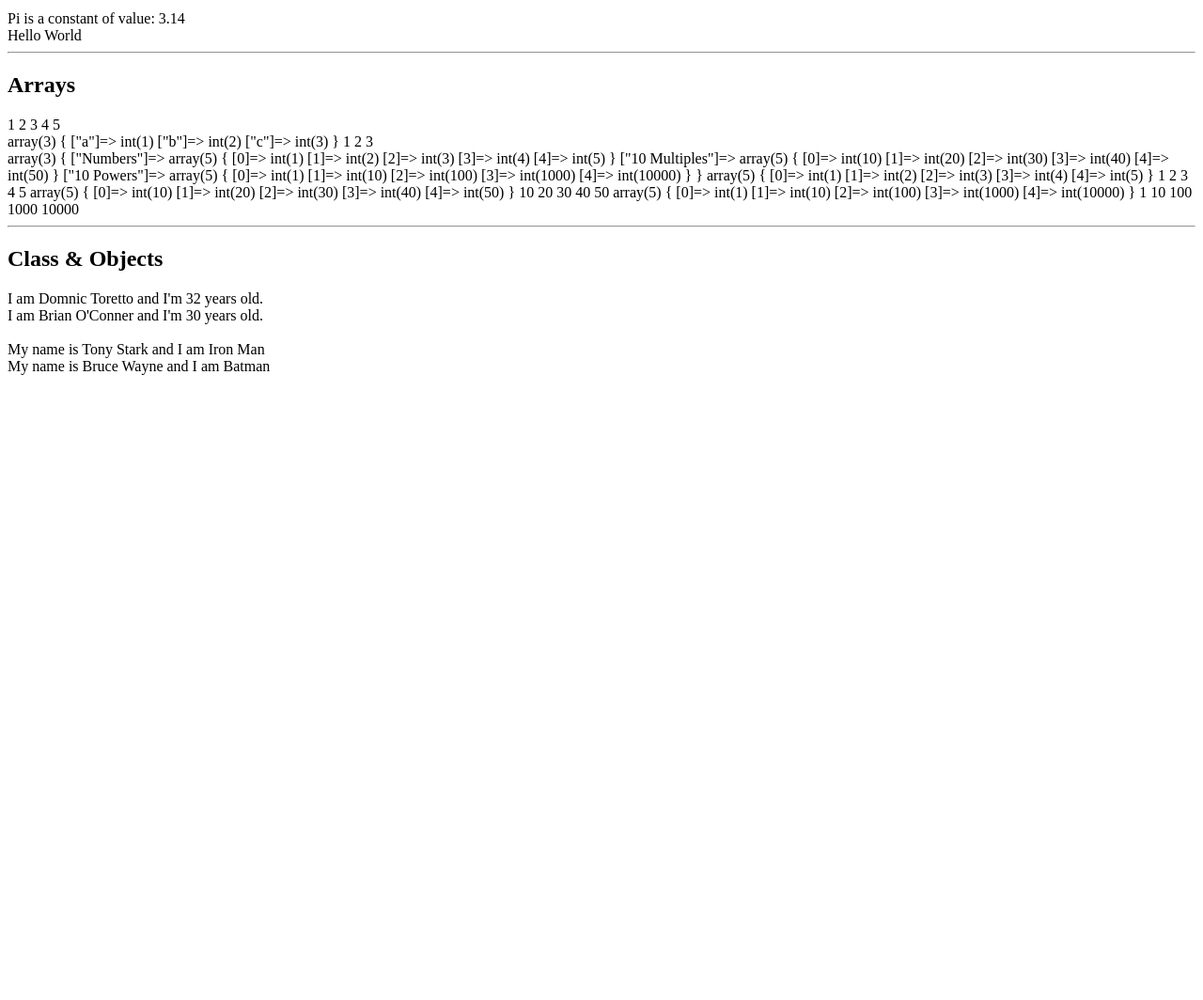
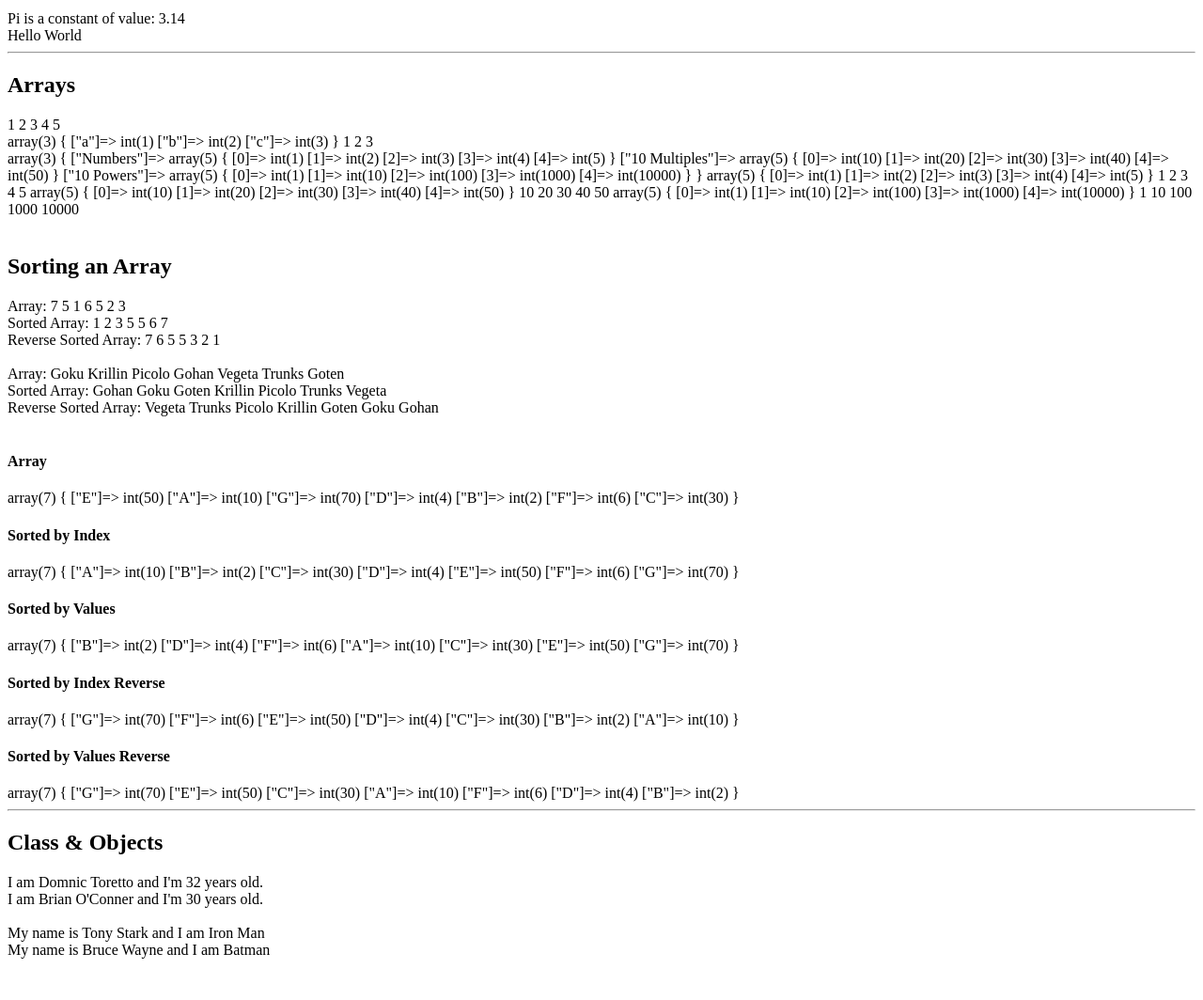
Before and after one commit to N-eeraj/PHP_basics, a PHP site: page /basics.php in a window 1280 px wide. Shown: the part 4039-5103 px from the top of the page at 94% size. Before the commit the page ends 4438 px from the top, so only its background shows below. Run offline with PHP 8.4, Linux system fonts and the light colour scheme.

Commit message:
array sort

```diff
--- a/basics.php
+++ b/basics.php
@@ -347,6 +347,58 @@
         foreach ($arr as $v)
             echo $v . " ";
     }
+    echo "<br><br>";
+
+    // array sorts
+    echo "<h2>Sorting an Array</h2>";
+    $arr5 = array(7,5,1,6,5,2,3);
+    echo "Array: ";
+    foreach($arr5 as $item)
+        echo $item . " ";
+    sort($arr5);
+    echo "<br>";
+    echo "Sorted Array: ";
+    foreach($arr5 as $item)
+        echo $item . " ";
+    echo "<br>";
+    echo "Reverse Sorted Array: ";
+    rsort($arr5);
+    foreach($arr5 as $item)
+        echo $item . " ";
+    echo "<br><br>";
+
+    $arr6 = array("Goku", "Krillin", "Picolo", "Gohan", "Vegeta", "Trunks", "Goten");
+    echo "Array: ";
+    foreach($arr6 as $item)
+        echo $item . " ";
+    echo "<br>";
+    sort($arr6);
+    echo "Sorted Array: ";
+    foreach($arr6 as $item)
+        echo $item . " ";
+    echo "<br>";
+    echo "Reverse Sorted Array: ";
+    rsort($arr6);
+    foreach($arr6 as $item)
+        echo $item . " ";
+    echo "<br><br>";
+
+        // sort by index & value in associative array
+    $arr7 = array("E" => 50, "A" => 10, "G" => 70, "D" => 4, "B" => 2, "F" => 6, "C" => 30);
+    echo "<h4>Array</h4>";
+    var_dump($arr7);
+    echo "<h4>Sorted by Index</h4>";
+    ksort($arr7);
+    var_dump($arr7);
+    echo "<h4>Sorted by Values</h4>";
+    asort($arr7);
+    var_dump($arr7);
+    echo "<h4>Sorted by Index Reverse</h4>";
+    krsort($arr7);
+    var_dump($arr7);
+    echo "<h4>Sorted by Values Reverse</h4>";
+    arsort($arr7);
+    var_dump($arr7);
     echo "<br><hr>";
 
     // class & objects
```
